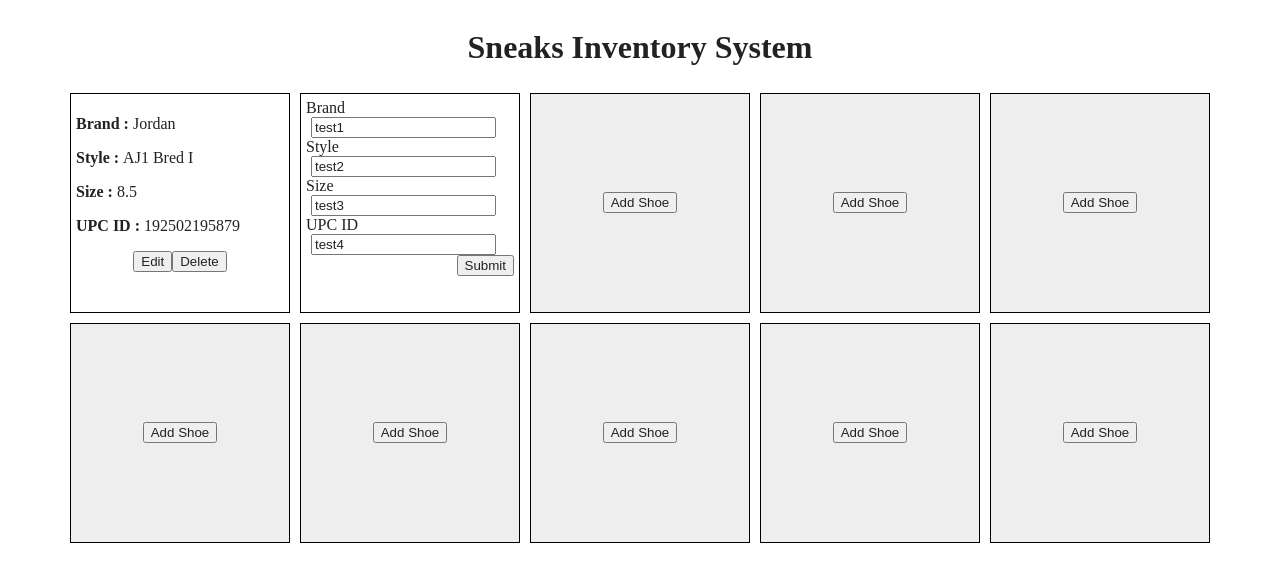
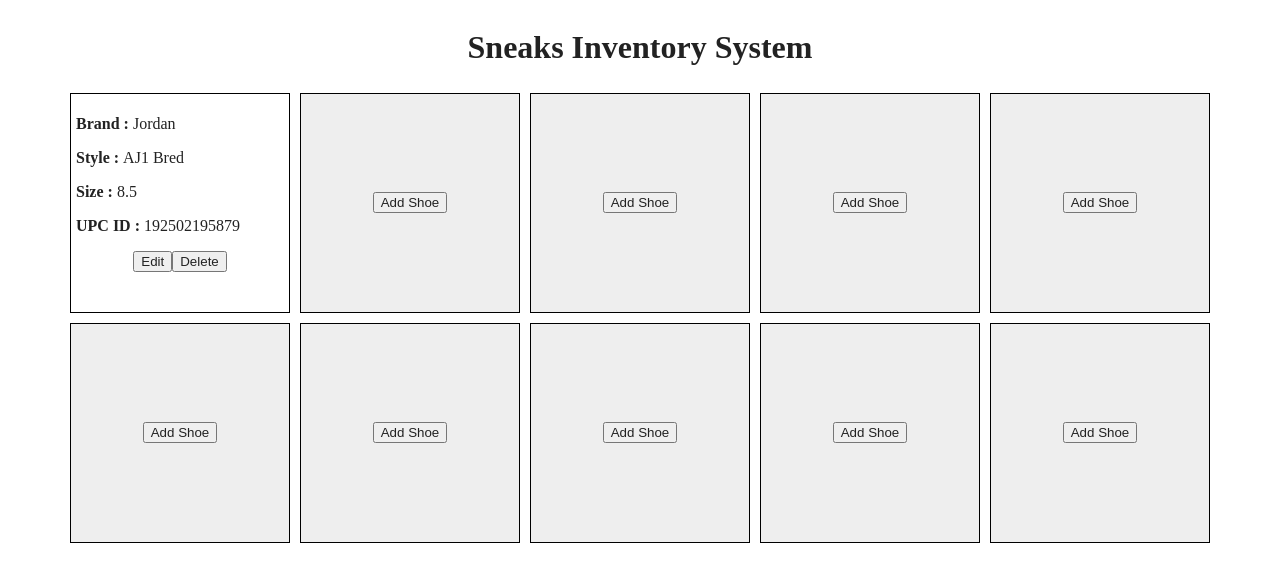
Before and after one commit to bryanfong-dev-old/Sneakers-Inventory-System, a React (Vite) app: page / in a window 1280 px wide. Shown: the top 582 px of the page. Built offline with nearby package versions, Linux system fonts and the light colour scheme.

Commit message:
removed test state

```diff
--- a/src/state.js
+++ b/src/state.js
@@ -1,17 +1,17 @@
 export const state = {
   0: {
     brand: 'Jordan',
-    style: 'AJ1 Bred I',
+    style: 'AJ1 Bred',
     size: 8.5,
     upcID: 192502195879,
     status: 'filled'
   },
   1: {
-    brand: 'test1',
-    style: 'test2',
-    size: 'test3',
-    upcID: 'test4',
-    status: 'form'
+    brand: '',
+    style: '',
+    size: '',
+    upcID: '',
+    status: 'empty'
   },
   2: {
     brand: '',
```
